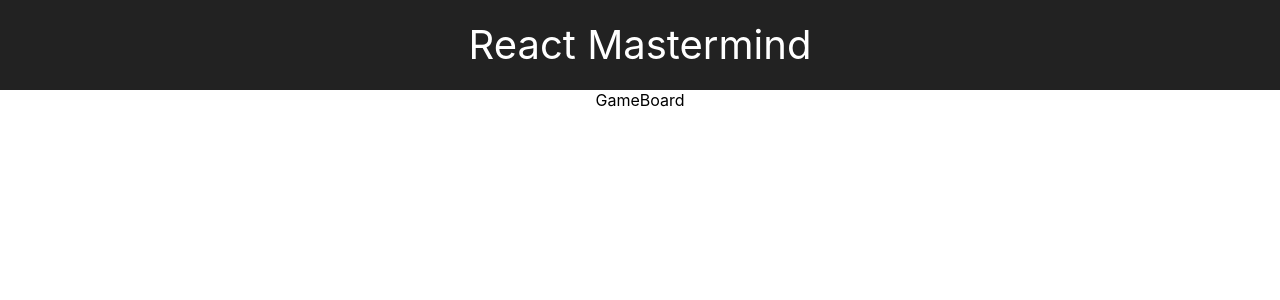
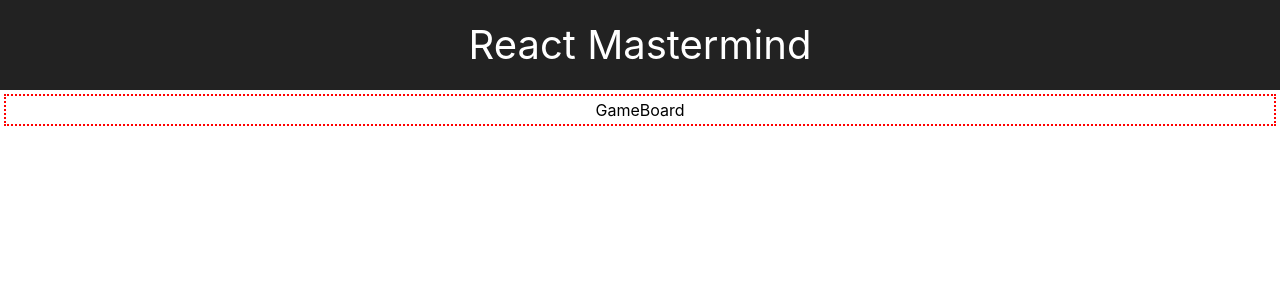
Before and after one commit to pickles135/react-mastermind-game, a React (Create React App) app: page / in a window 1280 px wide. Shown: the top 300 px of the page. Built offline with nearby package versions, Linux system fonts and the light colour scheme.

Commit message:
adds styling to gameboard component

```diff
--- a/src/components/GameBoard/GameBoard.jsx
+++ b/src/components/GameBoard/GameBoard.jsx
@@ -1,8 +1,10 @@
 import React from 'react';
 
 const GameBoard = (props) => (
-  <div>
-    GameBoard
+  <div className='component'>
+    <div>
+      GameBoard
+    </div>
   </div>
 );
 
```
